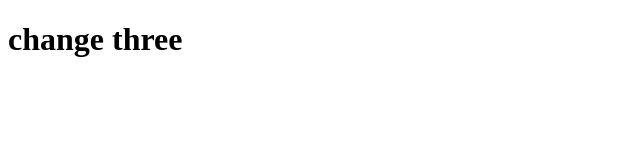
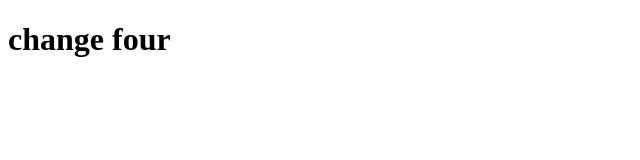
Before and after one commit to tudorpopoiu/first-app, an Angular app: page / in a window 1280 px wide. Shown: the top 160 px of the page, without its empty margins (0-640 px from the left). Built offline with nearby package versions, Linux system fonts and the light colour scheme.

Commit message:
change 4

```diff
--- a/src/app/app.component.ts
+++ b/src/app/app.component.ts
@@ -6,5 +6,5 @@ import { Component } from '@angular/core';
   styleUrls: ['./app.component.css']
 })
 export class AppComponent {
-  title = 'change three';
+  title = 'change four';
 }
```
